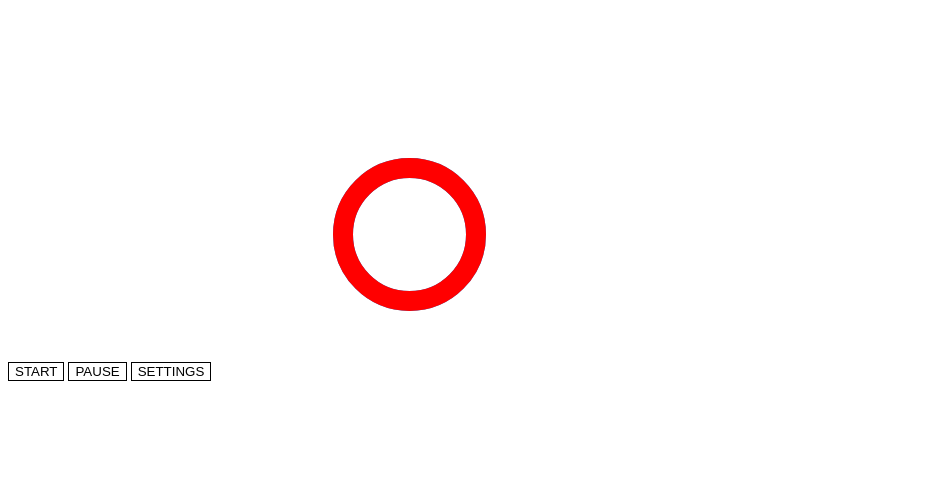
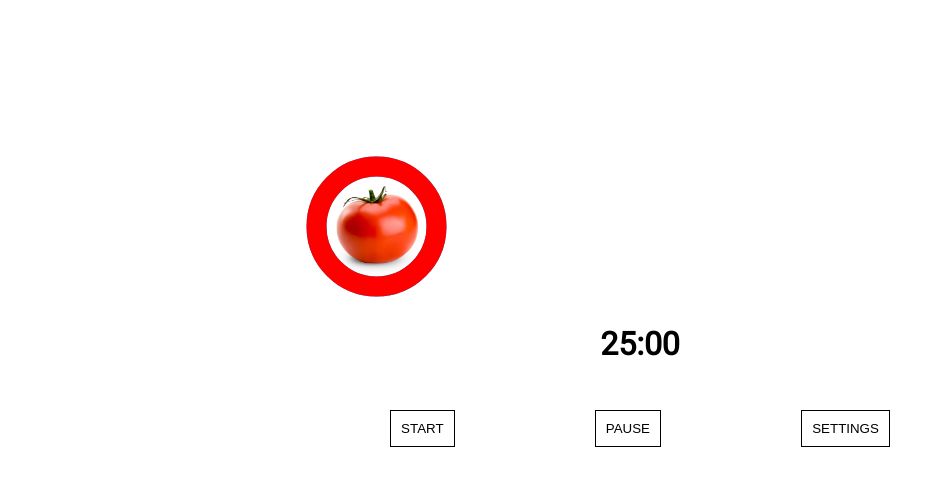
Before and after one commit to BriGuy520/Pomodoro-Timer, a website: page src/index.html in a window 1280 px wide. Shown: the whole page, without its empty margins (0-945 px from the left). Drawn offline with nearby package versions, Linux system fonts and the light colour scheme.

Commit message:
made some css changes to the timer and added roboto font

```diff
--- a/src/index.html
+++ b/src/index.html
@@ -3,27 +3,35 @@
     <head>
         <meta charset="utf-8">
         <title>Pomodoro</title>
+        <link href="https://fonts.googleapis.com/css?family=Roboto&display=swap" rel="stylesheet">
         <link href="./style.css" type="text/css" rel="stylesheet" />
     </head>
     <body>
-
+        <div class="container">
+            <img src="./img/red-tomato.jpg" alt="tomato" class="tomato">
             <div class="player-container">
-            <svg class="track-outline" width="350" height="350" viewBox="0 0 350 350" fill="none" xmlns="http://www.w3.org/2000/svg">
-                <circle cx="226.5" cy="226.5" r="66.5" stroke="#0099ff" stroke-width="20"/>
+                <svg class="track-outline" width="300" height="300" viewBox="0 0 300 300" fill="none" xmlns="http://www.w3.org/2000/svg">
+                    <circle cx="226.5" cy="226.5" r="60" stroke="#0099ff" stroke-width="20"/>
                 </svg>
-            <svg class="moving-outline" width="350" height="350" viewBox="0 0 350 350" fill="none" xmlns="http://www.w3.org/2000/svg">
-                <circle cx="226.5" cy="226.5" r="66.5" stroke="red" stroke-width="20"/>
+                <svg class="moving-outline" width="300" height="300" viewBox="0 0 300 300" fill="none" xmlns="http://www.w3.org/2000/svg">
+                    <circle cx="226.5" cy="226.5" r="60" stroke="red" stroke-width="20"/>
                 </svg>
             </div>
 
+            <div class="clock">
+                <h1>25:00</h1>
+            </div>
 
-
+            <div class="btn-section">
                 <button id="startTimer" class="btns" type="Submit">Start</button>
                 <button id="pauseTimer" class="btns" type="Submit">Pause</button>
                 <button id="settings" class="btns" type="Submit">Settings</button>
+            </div>
 
+            <h1 class="date"></h1>
 
-
+        </div>
+        <script src="https://cdnjs.cloudflare.com/ajax/libs/moment.js/x.y.z/moment.min.js"></script>
         <script src="./timer.js" type="text/javascript"></script>
     </body>
 </html>
--- a/src/style.css
+++ b/src/style.css
@@ -1,3 +1,22 @@
+body {
+  margin: 0;
+  padding: 0;
+  box-sizing: border-box;
+  font-family: 'Roboto', sans-serif;
+}
+
+.tomato {
+  position: absolute;
+  max-height: 100px;
+  max-width: 100px;
+  transform: translate(328%, 180%);
+}
+
+.clock {
+  display: block;
+  text-align: center;
+}
+
 .player-container {
   position: relative;
   top: 0;
@@ -13,11 +32,19 @@
 
 .moving-outline {
   position: absolute;
-  z-index: 10;
   transform: translate(-50%, 0%);
 }
 
+.btn-section {
+  display: flex;
+  justify-content: space-around;
+  margin: 0 auto;
+  width: 50%;
+  padding: 25px 0;
+}
+
 .btns {
+  padding: 10px;
   color: black;
   background: white;
   text-transform: uppercase;
--- a/src/timer.js
+++ b/src/timer.js
@@ -1,4 +1,7 @@
-const startTimer = document.getElementById('startTimer');
+const start = document.getElementById('startTimer');
+const pause = document.getElementById('pauseTimer');
+
+const date = document.querySelector('.date');
 
 const setMinutes = document.querySelector('.minutes');
 const setHours = document.querySelector('.hours');
@@ -7,16 +10,13 @@ const runningClock = document.querySelector('.running-clock');
 const outline = document.querySelector('.moving-outline circle');
 const outlineLength = outline.getTotalLength();
 
-const setCountdown = new Date().getTime();
+outline.style.strokeDasharray = outlineLength;
+outline.style.strokeDashoffset = outlineLength;
 
-let x = setInterval(function(){
+let pomodoroTimer = 1500;
+let break = 300;
 
-    let end = new Date().getTime();
 
-    let hours = Math.floor((end % (1000 * 60 * 60 * 24)) / (1000 * 60 * 60));
-    let minutes = Math.floor((end % (1000 * 60 * 60)) / (1000 * 60));
-    let seconds = Math.floor((end % (1000 * 60)) / 1000);
-}, 1000);
 
 // function endTimer() {
 
```
Also changed, not shown: src/img/red-tomato.jpg (added). Lines whose indentation alone changed are shown as unchanged.
